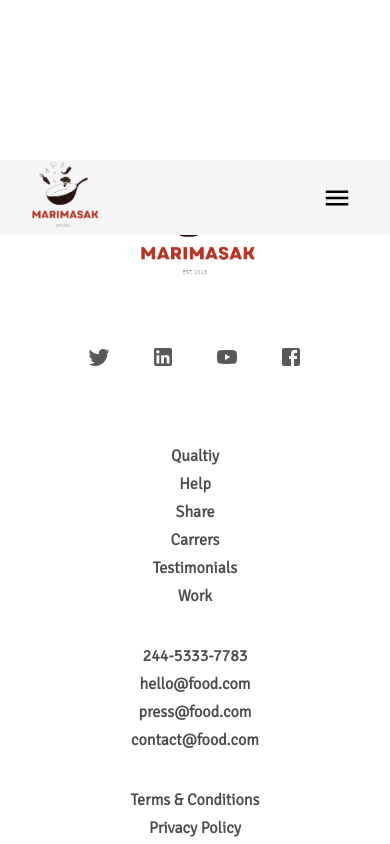
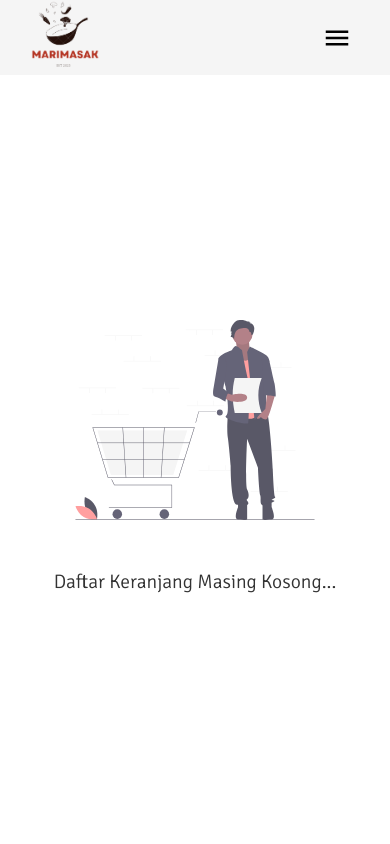
Before and after one commit to rifkyhilman/Marimasak-client, a React (Create React App) app: page /keranjang in a window 390 px wide. Shown: the top 844 px of the page. Built offline with nearby package versions, Linux system fonts and the light colour scheme.

Commit message:
:construction: From Register
From Register

```diff
--- a/package.json
+++ b/package.json
@@ -6,8 +6,6 @@
     "@testing-library/react": "^13.4.0",
     "@testing-library/user-event": "^13.5.0",
     "react": "^18.2.0",
-    "react-dom": "^18.2.0",
-    "react-hot-toast": "^2.4.1",
     "react-router-dom": "^6.12.1",
     "react-scripts": "5.0.1",
     "web-vitals": "^2.1.4"
@@ -42,7 +40,7 @@
     "@mui/icons-material": "^5.11.16",
     "@mui/material": "^5.13.2",
     "axios": "^1.4.0",
-    "react-icons": "^4.9.0",
+    "react-hot-toast": "^2.4.1",
     "sass": "^1.62.1"
   }
 }
--- a/src/App.js
+++ b/src/App.js
@@ -1,11 +1,11 @@
 import React from 'react';
 import { BrowserRouter as Router, Routes, Route } from 'react-router-dom';
-import { Toaster } from 'react-hot-toast';
 
 import Header from './Components/Header';
 import HomePage from './Pages/HomePage';
 import AboutUsPage from './Pages/AboutUsPage';
 import DetailRecepPage from './Pages/DetailRecepPage';
+import CartPage from './Pages/CartPage';
 import CategoriePage from './Pages/CategoriePage';
 import RegisterPage from './Pages/RegisterPage';
 import LoginPage from './Pages/LoginPage';
@@ -22,13 +22,13 @@ const App = () => {
       <Routes>
         <Route path='/' element={<HomePage />} />
         <Route path='/about' element={<AboutUsPage />} />
+        <Route path='/keranjang' element={<CartPage />} />
         <Route path='/detail/:id' element={<DetailRecepPage />} />
         <Route path='/categorie/:daerah' element={<CategoriePage />} />
         <Route path='/register' element={<RegisterPage />} />
         <Route path='/login' element={<LoginPage />} />
       </Routes>
       <Footer />
-      <Toaster />
     </Router>
   );
 };
--- a/src/Components/FormRegister.jsx
+++ b/src/Components/FormRegister.jsx
@@ -13,8 +13,9 @@ import { createTheme, ThemeProvider } from '@mui/material/styles';
 import IconButton from '@mui/material/IconButton';
 import Visibility from '@mui/icons-material/Visibility';
 import VisibilityOff from '@mui/icons-material/VisibilityOff';
-import { toast } from 'react-hot-toast';
 import { useNavigate } from 'react-router-dom';
+import toast, { Toaster } from 'react-hot-toast';
+
 
 const defaultTheme = createTheme();
 
@@ -61,20 +62,20 @@ const FormRegister = () => {
 
           const dataRes = await response.json();
           if (dataRes.alert) {
+            toast.success(dataRes.message);
             navigate("/login");
-            toast.success(dataRes.message);
           } else {
-            toast.error(dataRes.message);
+             toast.error(dataRes.message);
           }
         } catch (error) {
           console.error("Error:", error);
-          toast.error("Terjadi kesalahan");
+           toast.error("Terjadi kesalahan");
         }
       } else {
-        toast.error("Password yang Anda masukkan tidak sama");
+         toast.error("Password yang Anda masukkan tidak sama");
       }
     } else {
-      toast.error("Pastikan Anda sudah mengisi semua data");
+       toast.error("Pastikan Anda sudah mengisi semua data");
     }
   };
 
@@ -199,6 +200,7 @@ const FormRegister = () => {
             </Box>
           </Box>
         </Box>
+        <Toaster />
       </Container>
     </ThemeProvider>
   );
--- a/src/Components/Header.jsx
+++ b/src/Components/Header.jsx
@@ -121,7 +121,7 @@ const Header = () => {
               )}
             </Popper>
           </Link>
-          <Link to="/">
+          <Link to="/keranjang">
              Keranjang
           </Link>
         </div>
@@ -180,7 +180,7 @@ const Header = () => {
                 </List>
               </Collapse>
               <ListItemButton>
-                    <Link to="/">
+                    <Link to="/keranjang">
                         Keranjang
                     </Link>
               </ListItemButton>
--- a/src/Styles/Responsive.scss
+++ b/src/Styles/Responsive.scss
@@ -180,6 +180,25 @@
           grid-template-columns: 1fr 1fr;
       }
     }
+
+    //  ===== EmptyCart ======
+
+
+    .EmptyContainer {
+      padding-top: 20rem;
+      padding-bottom: 10rem;
+
+      &__Content {
+        &__description {
+          font-size: clamp(1rem, 5vw, 2rem);
+        }
+      }
+
+      &__Content img {
+        width: 100%;
+        height: 200px;
+      }
+    }
   }
 
 
```
Also changed, not shown: 1 other file (tests, documents, lock files or other folders).
